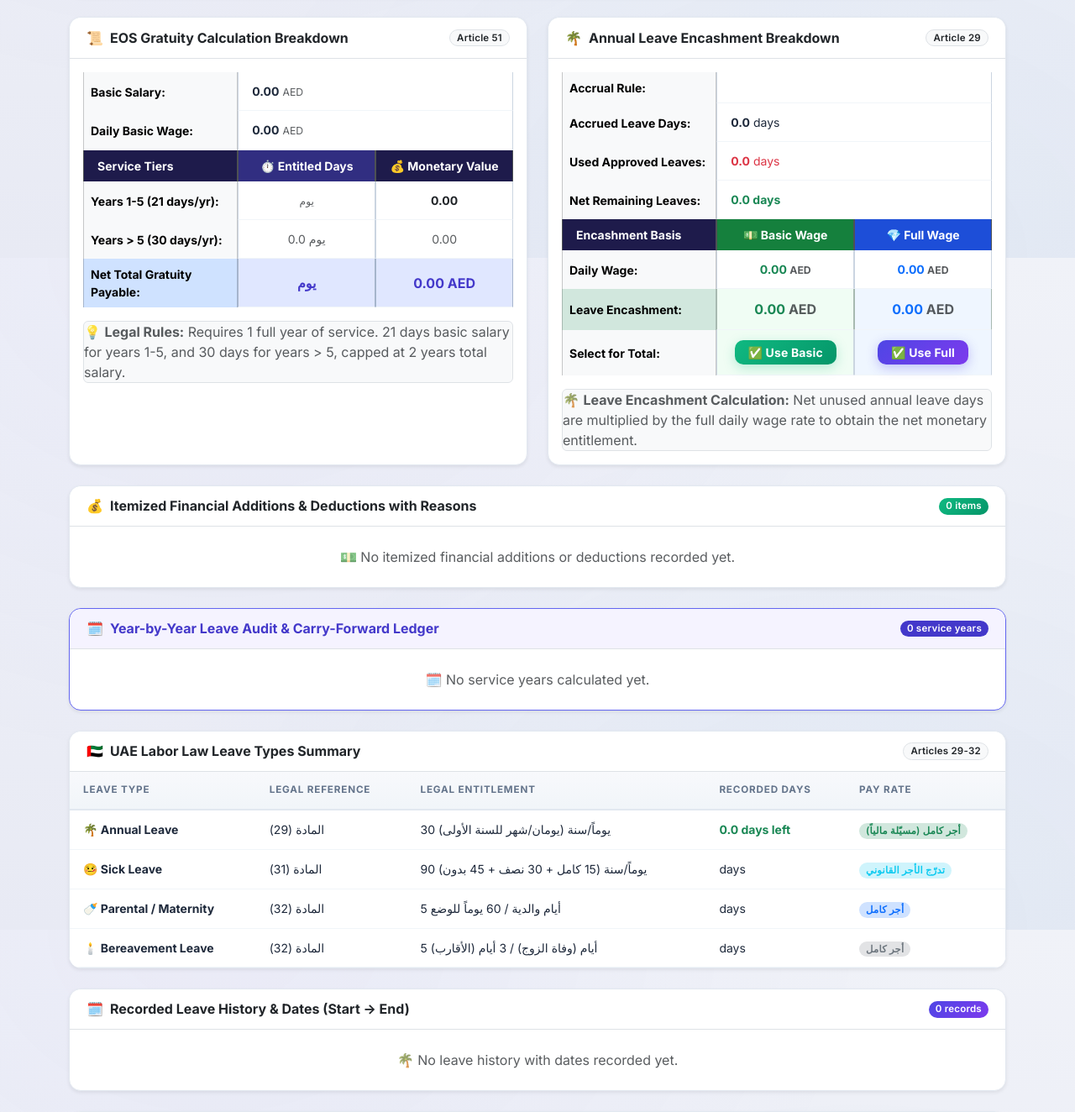
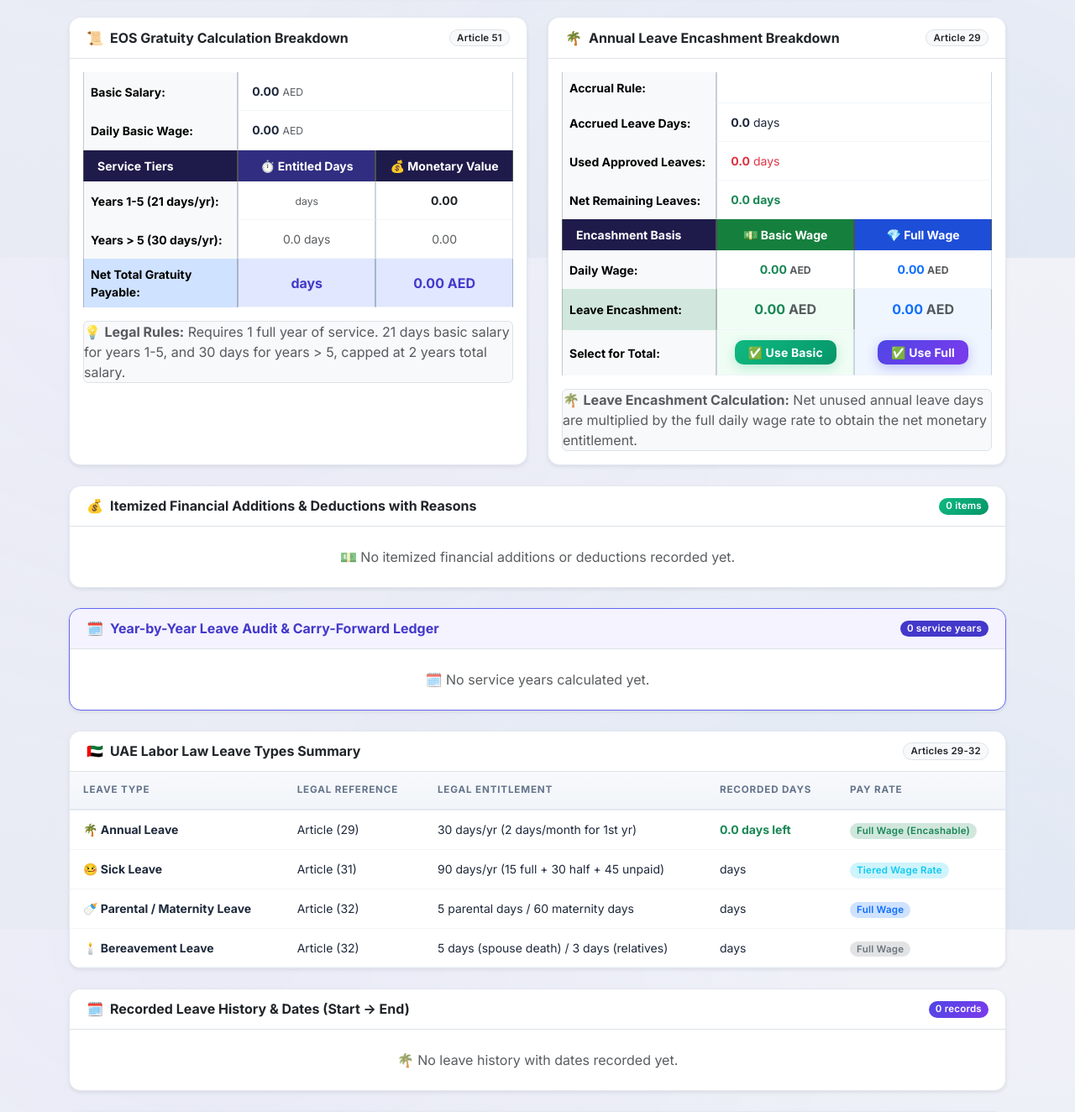
Before and after one commit to ahmadElsharawy/WorkPulse, a Python web app: template templates/end_of_service.html in a window 1280 px wide. Shown: the part 493-1817 px from the top of the page at 84% size. Run offline with Jinja, Linux system fonts and the light colour scheme; the template is opened without the code that fills it, so the values that code supplies are empty.

Commit message:
fix(i18n): eliminate hardcoded mixed language strings across all templates, UAE labor law tables, tenure texts, and leave requests

```diff
--- a/templates/employee/employee.html
+++ b/templates/employee/employee.html
@@ -10,7 +10,7 @@
   </div>
   <div class='d-flex gap-2'>
     <a href='{{ url_for("employee_end_of_service") }}' class='btn btn-indigo text-white fw-semibold d-flex align-items-center gap-1.5' style='background: #4338ca; border-color: #4338ca;'>
-      🇦🇪 End of Service
+      🇦🇪 {{ 'تصفية نهاية الخدمة' if current_lang == 'ar' else 'End of Service' }}
     </a>
     {% if subordinates %}
       <a href='{{ url_for("view_subordinates") }}' class='btn btn-secondary'>
--- a/templates/employee/profile.html
+++ b/templates/employee/profile.html
@@ -111,7 +111,7 @@
               <strong class='text-indigo fs-7 fw-bold' style='color: #4f46e5;'>{{ "%.2f"|format(gratuity_info.gratuity_amount) }}</strong>
             </div>
             <div class='text-muted' style='font-size: 0.72rem;'>
-              ⏱️ {{ 'مدة الخدمة:' if current_lang == 'ar' else 'Tenure:' }} <strong>{{ gratuity_info.tenure_text }}</strong>
+              ⏱️ {{ 'مدة الخدمة:' if current_lang == 'ar' else 'Tenure:' }} <strong>{{ gratuity_info.tenure_text if current_lang == 'ar' else gratuity_info.tenure_text_en }}</strong>
             </div>
           </div>
 
--- a/templates/end_of_service.html
+++ b/templates/end_of_service.html
@@ -447,7 +447,7 @@
           <span class='fs-5 fw-normal text-muted'>AED / EGP</span>
         </h1>
         <div class='text-muted small mt-2'>
-          ⏱️ {{ 'إجمالي مدة الخدمة المحسوبة:' if current_lang == 'ar' else 'Calculated Tenure:' }} <strong>{{ gratuity_info.tenure_text }}</strong>
+          ⏱️ {{ 'إجمالي مدة الخدمة المحسوبة:' if current_lang == 'ar' else 'Calculated Tenure:' }} <strong>{{ gratuity_info.tenure_text if current_lang == 'ar' else gratuity_info.tenure_text_en }}</strong>
         </div>
       </div>
 
@@ -528,9 +528,9 @@
               </th>
               <td class="text-center">
                 {% if gratuity_info.tenure_years < 1.0 %}
-                  <span class="text-muted">0.0 يوم</span>
+                  <span class="text-muted">0.0 {{ 'يوم' if current_lang == 'ar' else 'days' }}</span>
                 {% else %}
-                  <strong class="text-primary">{{ gratuity_info.gratuity_tier1_days }}</strong> <span class="small text-muted">يوم</span>
+                  <strong class="text-primary">{{ gratuity_info.gratuity_tier1_days }}</strong> <span class="small text-muted">{{ 'يوم' if current_lang == 'ar' else 'days' }}</span>
                 {% endif %}
               </td>
               <td class="text-center">
@@ -548,9 +548,9 @@
               </th>
               <td class="text-center">
                 {% if gratuity_info.tenure_years > 5.0 %}
-                  <strong class="text-primary">{{ gratuity_info.gratuity_tier2_days }}</strong> <span class="small text-muted">يوم</span>
+                  <strong class="text-primary">{{ gratuity_info.gratuity_tier2_days }}</strong> <span class="small text-muted">{{ 'يوم' if current_lang == 'ar' else 'days' }}</span>
                 {% else %}
-                  <span class="text-muted">0.0 يوم</span>
+                  <span class="text-muted">0.0 {{ 'يوم' if current_lang == 'ar' else 'days' }}</span>
                 {% endif %}
               </td>
               <td class="text-center">
@@ -573,7 +573,7 @@
                   <div class="small fw-normal text-muted">📝 {{ item.reason }}</div>
                 </th>
                 <td class="text-center {{ 'text-danger' if item.item_type == 'deduction' else 'text-success' }} fw-bold">
-                  {{ '-' if item.item_type == 'deduction' else '+' }}{{ item.days_count }} <span class="fs-7">يوم</span>
+                  {{ '-' if item.item_type == 'deduction' else '+' }}{{ item.days_count }} <span class="fs-7">{{ 'يوم' if current_lang == 'ar' else 'days' }}</span>
                 </td>
                 <td class="text-center {{ 'text-danger' if item.item_type == 'deduction' else 'text-success' }} fw-bold">
                   {{ '-' if item.item_type == 'deduction' else '+' }}{{ "%.2f"|format(item.days_count * gratuity_info.daily_basic) }} <span class="fs-7">AED</span>
@@ -587,7 +587,7 @@
                   🛑 {{ 'أيام إجازة بدون أجر (مستبعدة من الخدمة):' if current_lang == 'ar' else 'Unpaid Leave Days (excluded from service):' }}
                 </th>
                 <td class="text-center text-dark fw-bold" colspan="2">
-                  {{ gratuity_info.unpaid_leave_days }} <span class="fs-7">يوم مستبعد</span>
+                  {{ gratuity_info.unpaid_leave_days }} <span class="fs-7">{{ 'يوم مستبعد' if current_lang == 'ar' else 'days excluded' }}</span>
                 </td>
               </tr>
             {% endif %}
@@ -595,7 +595,7 @@
             <tr class='table-primary align-middle'>
               <th class='fw-bold'>{{ 'صافي إجمالي المكافأة المطبقة:' if current_lang == 'ar' else 'Net Total Gratuity Payable:' }}</th>
               <td class='fw-bold text-center text-indigo fs-6' style="background: #e0e7ff; color: #4338ca;">
-                {{ gratuity_info.gratuity_net_days }} <span class="fs-7">يوم</span>
+                {{ gratuity_info.gratuity_net_days }} <span class="fs-7">{{ 'يوم' if current_lang == 'ar' else 'days' }}</span>
               </td>
               <td class='fw-bold text-center text-indigo fs-6' style="background: #e0e7ff; color: #4338ca;">
                 {{ "%.2f"|format(gratuity_info.gratuity_amount) }} <span class="fs-7">AED</span>
@@ -770,10 +770,15 @@
               topWageLabel.className = 'badge ' + (basis === 'basic' ? 'bg-success' : 'bg-primary') + ' ms-1';
             }
 
-            breakdownEl.innerHTML = '📊 المكافأة: ' + gratuityAmount.toFixed(2) +
-              ' + بدل الإجازات: ' + leaveVal.toFixed(2) +
-              (additions > 0 ? ' + إضافات: ' + additions.toFixed(2) : '') +
-              (deductions > 0 ? ' - خصومات: ' + deductions.toFixed(2) : '') +
+            var txtGrat = isAr ? '📊 المكافأة: ' : '📊 Gratuity: ';
+            var txtLeaves = isAr ? ' + بدل الإجازات: ' : ' + Leaves: ';
+            var txtAdd = isAr ? ' + إضافات: ' : ' + Additions: ';
+            var txtDed = isAr ? ' - خصومات: ' : ' - Deductions: ';
+
+            breakdownEl.innerHTML = txtGrat + gratuityAmount.toFixed(2) +
+              txtLeaves + leaveVal.toFixed(2) +
+              (additions > 0 ? txtAdd + additions.toFixed(2) : '') +
+              (deductions > 0 ? txtDed + deductions.toFixed(2) : '') +
               ' = <strong>' + netTotal.toFixed(2) + ' AED</strong>';
 
             resultDiv.classList.remove('d-none');
@@ -923,7 +928,11 @@
                 <td>{{ loop.index }}</td>
                 <td>
                   <span class="badge {% if row.is_current_year %}bg-warning text-dark{% else %}bg-indigo-subtle text-indigo{% endif %} px-2.5 py-1" style="{% if not row.is_current_year %}background: #e0e7ff; color: #4338ca;{% endif %}">
-                    {{ row.label }}
+                    {% if current_lang == 'ar' %}
+                      {{ row.label }}
+                    {% else %}
+                      Year {{ row.year_number }}{% if row.is_current_year %} (Current){% endif %}
+                    {% endif %}
                   </span>
                 </td>
                 <td><small class="text-muted">📅 {{ row.start_date }} ➔ {{ row.end_date }}</small></td>
@@ -946,7 +955,7 @@
                 <td><strong class="text-info">{{ row.unused_year_end_days }}</strong></td>
                 <td>
                   {% if row.is_current_year %}
-                    <span class="badge bg-success fs-6 px-3 py-1.5" title="الرصيد المستحق النهائي">
+                    <span class="badge bg-success fs-6 px-3 py-1.5" title="{{ 'الرصيد المستحق النهائي' if current_lang == 'ar' else 'Final Entitled Balance' }}">
                       💎 {{ row.carried_out_days }} {{ 'أيام مستحقة' if current_lang == 'ar' else 'days due' }}
                     </span>
                   {% else %}
@@ -993,31 +1002,31 @@
         <tbody>
           <tr>
             <td><strong>🌴 {{ 'الإجازة السنوية' if current_lang == 'ar' else 'Annual Leave' }}</strong></td>
-            <td>المادة (29)</td>
-            <td>30 يوماً/سنة (يومان/شهر للسنة الأولى)</td>
+            <td>{{ 'المادة (29)' if current_lang == 'ar' else 'Article (29)' }}</td>
+            <td>{{ '30 يوماً/سنة (يومان/شهر للسنة الأولى)' if current_lang == 'ar' else '30 days/yr (2 days/month for 1st yr)' }}</td>
             <td><strong class="text-success">{{ "%.1f"|format(gratuity_info.remaining_leave_days) }} {{ 'أيام متبقية' if current_lang == 'ar' else 'days left' }}</strong></td>
-            <td><span class="badge bg-success-subtle text-success">أجر كامل (مسيّلة مالياً)</span></td>
+            <td><span class="badge bg-success-subtle text-success">{{ 'أجر كامل (مسيّلة مالياً)' if current_lang == 'ar' else 'Full Wage (Encashable)' }}</span></td>
           </tr>
           <tr>
             <td><strong>🤒 {{ 'الإجازة المرضية' if current_lang == 'ar' else 'Sick Leave' }}</strong></td>
-            <td>المادة (31)</td>
-            <td>90 يوماً/سنة (15 كامل + 30 نصف + 45 بدون)</td>
+            <td>{{ 'المادة (31)' if current_lang == 'ar' else 'Article (31)' }}</td>
+            <td>{{ '90 يوماً/سنة (15 كامل + 30 نصف + 45 بدون)' if current_lang == 'ar' else '90 days/yr (15 full + 30 half + 45 unpaid)' }}</td>
             <td><strong>{{ gratuity_info.sick_leave_days }}</strong> {{ 'أيام' if current_lang == 'ar' else 'days' }}</td>
-            <td><span class="badge bg-info-subtle text-info">تدرّج الأجر القانوني</span></td>
+            <td><span class="badge bg-info-subtle text-info">{{ 'تدرّج الأجر القانوني' if current_lang == 'ar' else 'Tiered Wage Rate' }}</span></td>
           </tr>
           <tr>
-            <td><strong>🍼 {{ 'إجازة الوالدية / الأبوة والوضع' if current_lang == 'ar' else 'Parental / Maternity' }}</strong></td>
-            <td>المادة (32)</td>
-            <td>5 أيام والدية / 60 يوماً للوضع</td>
+            <td><strong>🍼 {{ 'إجازة الوالدية / الأبوة والوضع' if current_lang == 'ar' else 'Parental / Maternity Leave' }}</strong></td>
+            <td>{{ 'المادة (32)' if current_lang == 'ar' else 'Article (32)' }}</td>
+            <td>{{ '5 أيام والدية / 60 يوماً للوضع' if current_lang == 'ar' else '5 parental days / 60 maternity days' }}</td>
             <td><strong>{{ gratuity_info.parental_leave_days }}</strong> {{ 'أيام' if current_lang == 'ar' else 'days' }}</td>
-            <td><span class="badge bg-primary-subtle text-primary">أجر كامل</span></td>
+            <td><span class="badge bg-primary-subtle text-primary">{{ 'أجر كامل' if current_lang == 'ar' else 'Full Wage' }}</span></td>
           </tr>
           <tr>
             <td><strong>🕯️ {{ 'إجازة الحداد / الوفاة' if current_lang == 'ar' else 'Bereavement Leave' }}</strong></td>
-            <td>المادة (32)</td>
-            <td>5 أيام (وفاة الزوج) / 3 أيام (الأقارب)</td>
+            <td>{{ 'المادة (32)' if current_lang == 'ar' else 'Article (32)' }}</td>
+            <td>{{ '5 أيام (وفاة الزوج) / 3 أيام (الأقارب)' if current_lang == 'ar' else '5 days (spouse death) / 3 days (relatives)' }}</td>
             <td><strong>{{ gratuity_info.bereavement_leave_days }}</strong> {{ 'أيام' if current_lang == 'ar' else 'days' }}</td>
-            <td><span class="badge bg-secondary-subtle text-secondary">أجر كامل</span></td>
+            <td><span class="badge bg-secondary-subtle text-secondary">{{ 'أجر كامل' if current_lang == 'ar' else 'Full Wage' }}</span></td>
           </tr>
         </tbody>
       </table>
@@ -1070,8 +1079,8 @@
                 <td><small class="text-muted">{{ l.reason or '-' }}</small></td>
                 {% if is_hr_view %}
                   <td class='text-center action-col'>
-                    <form action="{{ url_for('delete_eos_leave', user_id=employee.id, leave_id=l.id) }}" method="POST" onsubmit="return confirm('هل أنت تأكد من إلغاء وحذف هذه الإجازة؟');" class="d-inline">
-                      <button type="submit" class="btn btn-sm btn-outline-danger py-0 px-2" title="إلغاء الإجازة">🗑️ {{ 'حذف' if current_lang == 'ar' else 'Delete' }}</button>
+                    <form action="{{ url_for('delete_eos_leave', user_id=employee.id, leave_id=l.id) }}" method="POST" onsubmit="return confirm('{{ 'هل أنت متأكد من إلغاء وحذف هذه الإجازة؟' if current_lang == 'ar' else 'Are you sure you want to delete this leave record?' }}');" class="d-inline">
+                      <button type="submit" class="btn btn-sm btn-outline-danger py-0 px-2" title="{{ 'إلغاء الإجازة' if current_lang == 'ar' else 'Delete Leave' }}">🗑️ {{ 'حذف' if current_lang == 'ar' else 'Delete' }}</button>
                     </form>
                   </td>
                 {% endif %}
--- a/templates/hr/hr_employee_detail.html
+++ b/templates/hr/hr_employee_detail.html
@@ -9,7 +9,7 @@
   </div>
   <div class='d-flex flex-wrap gap-2'>
     <a href='{{ url_for("hr_employee_end_of_service", user_id=employee.id) }}' class='btn btn-indigo text-white fw-semibold d-flex align-items-center gap-1.5' style='background: #4338ca; border-color: #4338ca;'>
-      🇦🇪 End of Service
+      🇦🇪 {{ 'تصفية نهاية الخدمة' if current_lang == 'ar' else 'End of Service' }}
     </a>
     <button type="button" class="btn btn-outline-primary fw-semibold d-flex align-items-center gap-1.5" onclick="document.getElementById('leaves-tab').click(); document.getElementById('employee-tabs-content').scrollIntoView({behavior: 'smooth'});">
       🌴 {{ 'سجل وإجازات الموظف' if current_lang == 'ar' else 'Leave Requests' }}
@@ -130,7 +130,7 @@
               <strong class='text-indigo fs-7 fw-bold' style='color: #4f46e5;'>{{ "%.2f"|format(gratuity_info.gratuity_amount) }}</strong>
             </div>
             <div class='text-muted' style='font-size: 0.72rem;'>
-              ⏱️ {{ 'مدة الخدمة:' if current_lang == 'ar' else 'Tenure:' }} <strong>{{ gratuity_info.tenure_text }}</strong>
+              ⏱️ {{ 'مدة الخدمة:' if current_lang == 'ar' else 'Tenure:' }} <strong>{{ gratuity_info.tenure_text if current_lang == 'ar' else gratuity_info.tenure_text_en }}</strong>
             </div>
           </div>
 
--- a/workpulse/helpers.py
+++ b/workpulse/helpers.py
@@ -99,12 +99,16 @@ def calculate_uae_gratuity_and_leaves(employee, db):
 
     if years_part > 0:
         tenure_text = f"{years_part} سنة و {months_part} شهر و {days_part} يوم"
+        tenure_text_en = f"{years_part} yrs, {months_part} mos, {days_part} days"
     elif months_part > 0:
         tenure_text = f"{months_part} شهر و {days_part} يوم"
+        tenure_text_en = f"{months_part} mos, {days_part} days"
     else:
         tenure_text = f"{days_part} يوم"
+        tenure_text_en = f"{days_part} days"
     if unpaid_leave_days > 0:
         tenure_text += f" (مستبعد منها {int(unpaid_leave_days)} يوم إجازة بدون أجر)"
+        tenure_text_en += f" ({int(unpaid_leave_days)} unpaid leave days excluded)"
 
     # 1. Gratuity Calculation (UAE Article 51)
     if years_float < 1.0:
@@ -459,6 +463,7 @@ def calculate_uae_gratuity_and_leaves(employee, db):
         'tenure_years': round(years_float, 2),
         'tenure_days': total_days,
         'tenure_text': tenure_text,
+        'tenure_text_en': tenure_text_en,
         'gratuity_amount': round(gratuity_amount, 2),
         'gratuity_tier1_days': round(gratuity_tier1_days, 1),
         'gratuity_tier1_amount': round(gratuity_tier1_amount, 2),
```
Also changed, not shown: templates/requests/leaves.html (+7 -7 lines), workpulse/routes/requests.py (+15 -13 lines).
